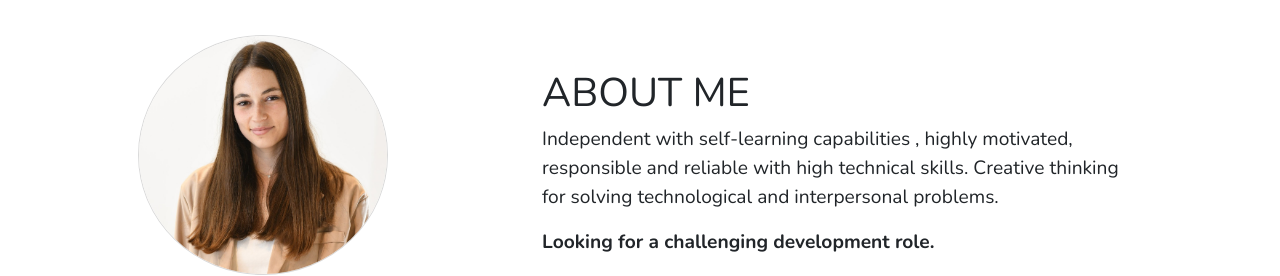
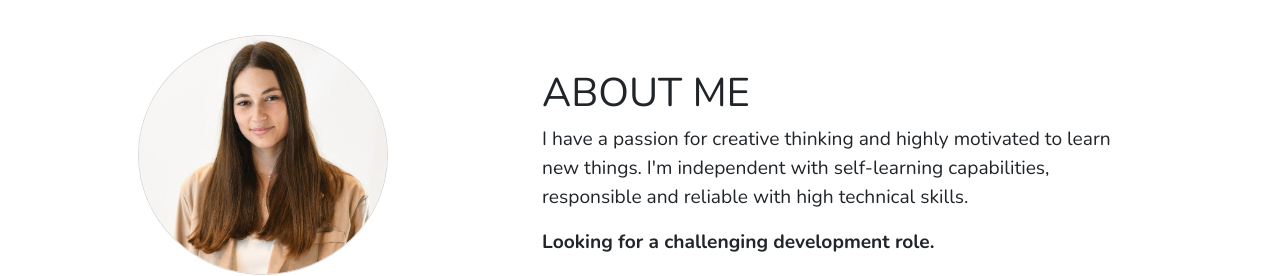
Before and after one commit to noyflaysher/portFolio, a React (Create React App) app: page / in a window 1280 px wide. Shown: the part 820-1096 px from the top of the page. Built offline with nearby package versions, Linux system fonts and the light colour scheme.

Commit message:
install icons

```diff
--- a/package.json
+++ b/package.json
@@ -4,6 +4,7 @@
   "private": true,
   "dependencies": {
     "@material-ui/core": "^4.12.4",
+    "@material-ui/icons": "^4.11.3",
     "@testing-library/jest-dom": "^5.16.5",
     "@testing-library/react": "^13.4.0",
     "@testing-library/user-event": "^13.5.0",
@@ -11,6 +12,7 @@
     "bootstrapt": "^1.2.0",
     "devicon-react-svg": "^0.2.3",
     "force": "0.0.3",
+    "material-ui-icons": "^1.0.0-beta.36",
     "react": "^18.2.0",
     "react-bootstrap": "^2.5.0",
     "react-dom": "^18.2.0",
--- a/src/screens/aboutMe/AboutMe.js
+++ b/src/screens/aboutMe/AboutMe.js
@@ -11,9 +11,9 @@ function AboutMe() {
       <div className="about__text">
         <h1>ABOUT ME</h1>
         <p>
-          Independent with self-learning capabilities , highly motivated,
-          responsible and reliable with high technical skills. Creative thinking
-          for solving technological and interpersonal problems.
+          I have a passion for creative thinking and highly motivated to learn new things.
+          I'm independent with self-learning capabilities, responsible and reliable with high technical skills.
+
         </p>
         <p>
           <b>Looking for a challenging development role.</b>
```
Also changed, not shown: 1 other file (tests, documents, lock files or other folders).
